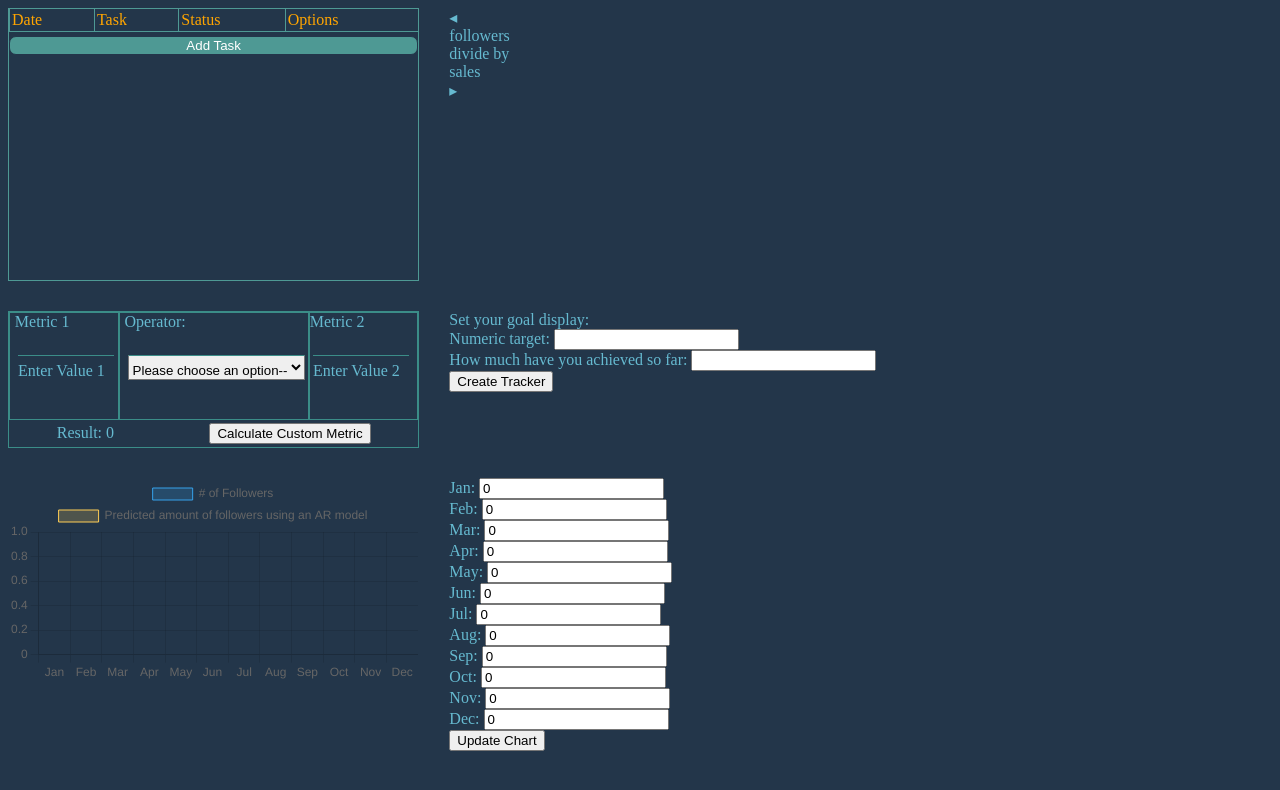
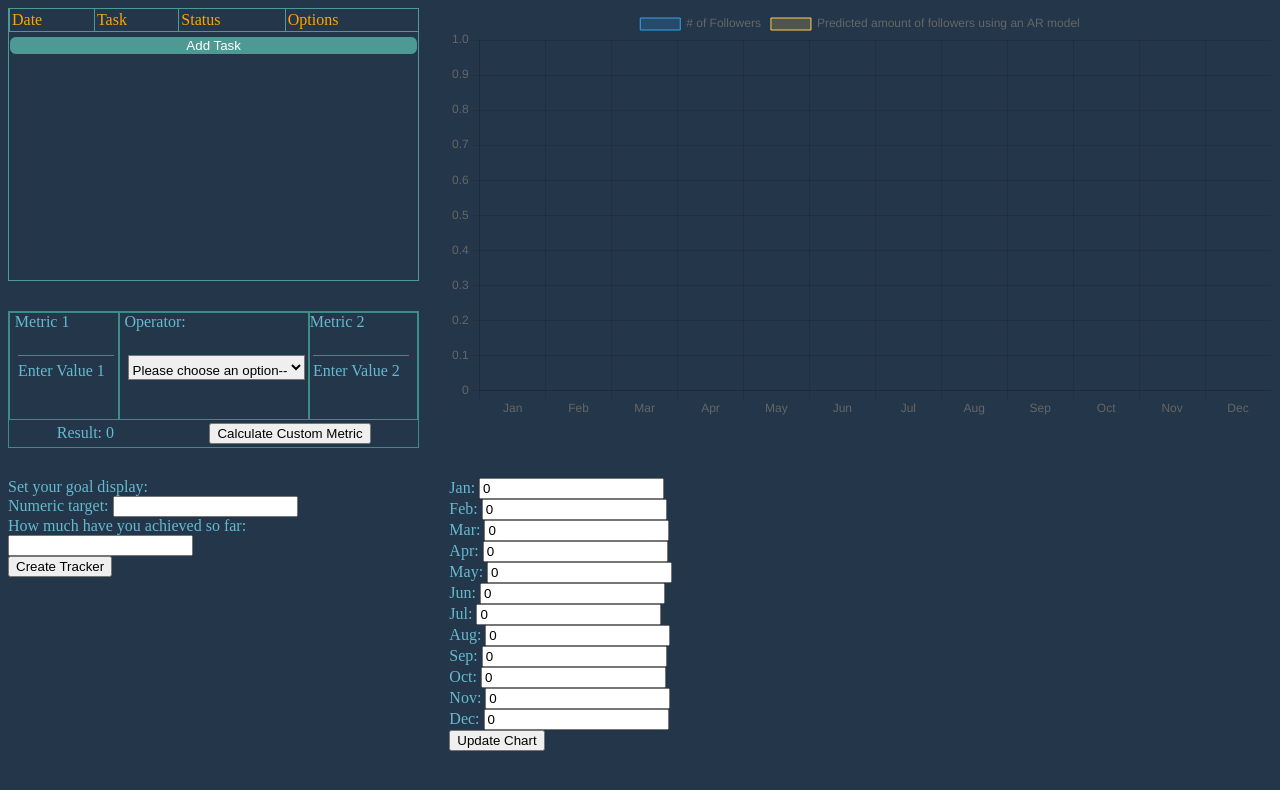
Before and after one commit to Viktotovich/v-and-bruno-tools, a website built with webpack: page src/index.html in a window 1280 px wide. Built offline with nearby package versions, Linux system fonts and the light colour scheme.

Commit message:
"Removed pre-made metrics as it was useless and scope creep"

```diff
--- a/src/index.html
+++ b/src/index.html
@@ -75,16 +75,6 @@
             </div>
         </div>
 
-        <!--SECTION 3 - premade Metrics-->
-        <div class="premade-metrics-container">
-            <div id="left-arrow">&ltrif;</div>
-            <div class="sample-metrics">
-                <div class="sample-metric-one"></div>
-                <div class="sample-operator"></div>
-                <div class="sample-metric-two"></div>
-            </div>
-            <div id="right-arrow">&rtrif;</div>
-        </div>
         <!--SECTION 4 - Goal Tracker-->
         <div class="goal-tracker">
             <div>Set your goal display:</div>
--- a/src/metrics-container.js
+++ b/src/metrics-container.js
@@ -90,65 +90,6 @@ const metricHandler = (function(){
 })();
 
 
-const premadeMetrics = (function(){
-    const premadeMetricsContainer = document.querySelector(".premade-metrics-container");
-
-    const metricLibrary = [];
-
-    class MetricSample{
-        constructor(metricOneName, operatorType, metricTwoName){
-            this.metricOneName = metricOneName;
-            this.operatorType = operatorType;
-            this.metricTwoName = metricTwoName;
-        };
-    };
-
-    //All the pre-made formats that I know off
-    const followersToSale = new MetricSample('followers', " divide by ", 'sales');
-
-    const followersPerDayAvg = new MetricSample('followers', ' divide by ', ' 7 days ');
-
-    const followersToWebsiteVisits = new MetricSample("followers", " divide by ", " visits");
-
-    const visitToSales = new MetricSample("visits", " divide by ", "sales");
-
-    const resultPerPost = new MetricSample('revenue', ' divide by ', ' posts');
-
-    metricLibrary.push(followersToSale, followersPerDayAvg, followersToWebsiteVisits, visitToSales, resultPerPost);
-
-    let currentIndex = 0;
-
-    // Function to update the displayed metric
-    function updateDisplayedMetric() {
-        const sampleMetricOne = document.querySelector('.sample-metric-one');
-        const sampleOperator = document.querySelector('.sample-operator');
-        const sampleMetricTwo = document.querySelector('.sample-metric-two');
-
-        const currentMetric = metricLibrary[currentIndex];
-
-        sampleMetricOne.textContent = currentMetric.metricOneName;
-        sampleOperator.textContent = currentMetric.operatorType;
-        sampleMetricTwo.textContent = currentMetric.metricTwoName;
-    }
-
-    // Initial display
-    updateDisplayedMetric();
-
-    // Event listeners for navigation
-    const leftArrow = document.querySelector('#left-arrow');
-    const rightArrow = document.querySelector('#right-arrow');
-
-    leftArrow.addEventListener('click', () => {
-        currentIndex = (currentIndex === 0) ? metricLibrary.length - 1 : currentIndex - 1;
-        updateDisplayedMetric();
-    });
-
-    rightArrow.addEventListener('click', () => {
-        currentIndex = (currentIndex === metricLibrary.length - 1) ? 0 : currentIndex + 1;
-        updateDisplayedMetric();
-    });
-})();
-
 //goal tracker
 
 const goalTracker = (function(){
--- a/src/styles.css
+++ b/src/styles.css
@@ -7,7 +7,7 @@ body {
 #content {
     display: grid;
     grid-template-columns: 1fr 2fr;
-    grid-template-rows: 1fr 0.5fr 1fr 1fr;
+    grid-template-rows: 1fr 0.5fr 1fr;
     gap: 30px;
 }
 
@@ -177,3 +177,13 @@ textarea {
     padding-top: 0.4rem;
     border-top: #3b8d88 1px solid;
 }
+
+/* Section 4 - Goal Tracker */
+.goal-tracker {
+    grid-area: 3 / 1 / 4 / 2;
+}
+
+/* Section 5 - Chart System */
+.chart-container {
+    grid-area: 1 / 2 / 3 / 3;
+}
```
